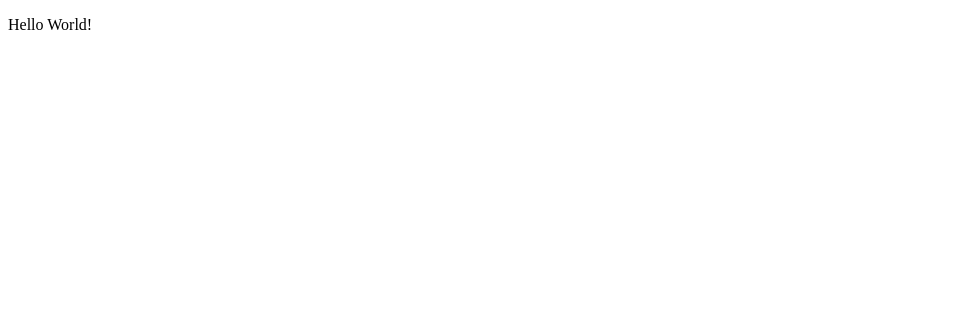
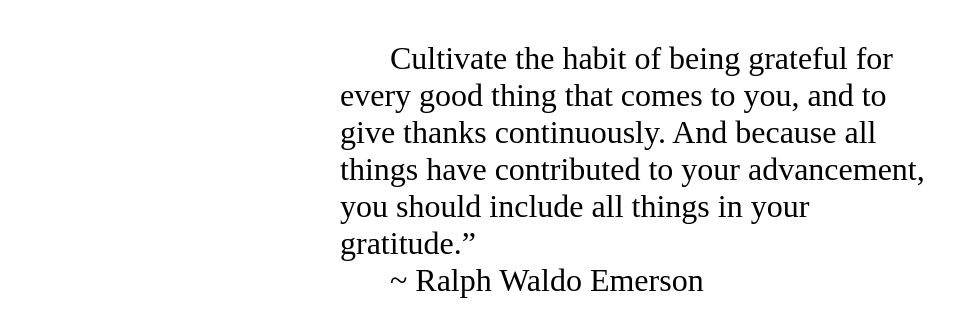
Before and after one commit to BYUI-CIT-262/CIT-262, a plain HTML site: page index.html in a window 1280 px wide. Shown: the whole page, without its empty margins (0-977 px from the left). Drawn offline with Linux system fonts and the light colour scheme.

Commit message:
Your message here

```diff
--- a/index.html
+++ b/index.html
@@ -1,11 +1,34 @@
 <!DOCTYPE html>
 <html lang="en">
+
 <head>
     <meta charset="UTF-8">
     <meta name="viewport" content="width=device-width, initial-scale=1.0">
     <title>Document</title>
+    <style>
+        body {
+            align-items: center;
+            justify-content: center;
+            font-size: 2em;
+            display: flex;
+        }
+
+        p {
+            text-indent: 50px;
+            width: 600px;
+        }
+
+        p::after {
+            content: "~ Ralph Waldo Emerson";
+            display: block;
+        }
+    </style>
 </head>
+
 <body>
-    <p>Hello World!</p>
+    <p>Cultivate the habit of being grateful for every good thing that comes to you, and to give thanks continuously.
+        And because all things have contributed to your advancement, you should include all things in your gratitude.”
+    </p>
 </body>
+
 </html>
```
